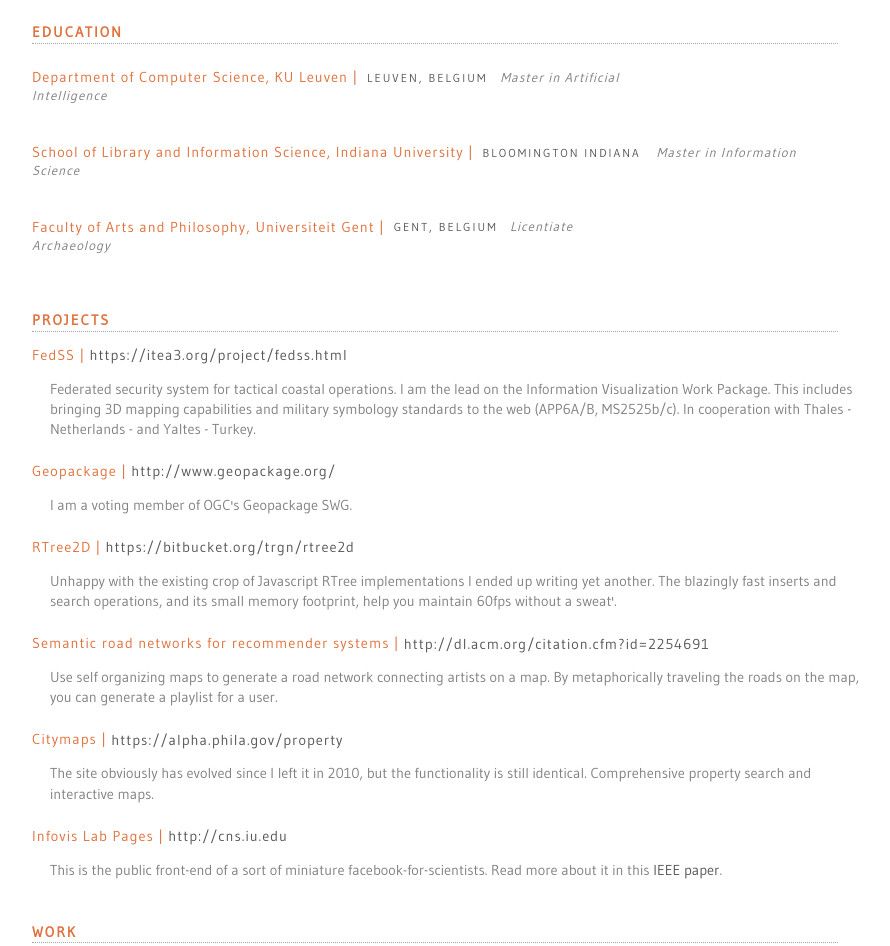
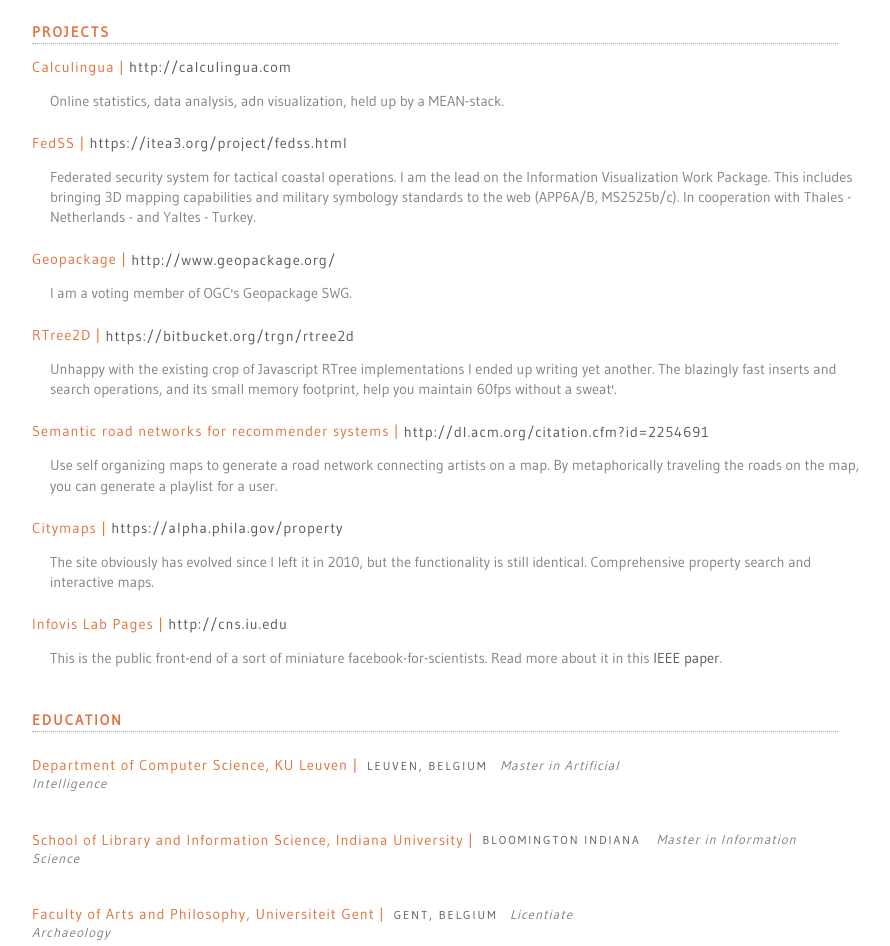
Before and after one commit to thomasneirynck/hepburnave-resume, a website: page index.html in a window 1280 px wide. Shown: the part 300-1246 px from the top of the page, without its empty margins (160-1050 px from the left). Drawn offline with Linux system fonts and the light colour scheme.

Commit message:
remove some comments

```diff
--- a/index.html
+++ b/index.html
@@ -48,28 +48,15 @@
         <br/>
     </p>
 
-    <h2 class="category-headers">Education</h2>
-    <hr>
-    <p class="primary-titles">Department of Computer Science, KU Leuven | <span
-            class="location">Leuven, Belgium</span><span
-            class="category-details">Master in Artificial Intelligence</span></p>
-
-
-    <p class="primary-titles">School of Library and Information Science, Indiana University | <span class="location">Bloomington Indiana</span><span
-            class="category-details">Master in Information Science</span></p>
-
-    <p class="primary-titles">Faculty of Arts and Philosophy, Universiteit Gent | <span
-            class="location">Gent, Belgium</span><span class="category-details">Licentiate Archaeology</span></p>
-
     <h2 class="category-headers">Projects</h2>
     <hr>
 
-    <!--<a class="primary-titles" href="http://3d.luciad.com" target="_blank">LuciadRIA | <p-->
-    <!--class="links">http://3d.luciad.com</p></a>-->
-    <!--<p class="category-description">-->
-    <!--<a href="http://www.luciad.com/products/luciadria">LuciadRIA</a> is a Javascript Developer Toolkit for building mapping applications.-->
-    <!--I helped raise this piece of software from when it was just 1 commit old to the brawny youth of today. The link above is a public demonstration of the software's 3D capabilities.-->
-    <!--</p>-->
+    <a class="primary-titles" href="http://calculingua.com" target="_blank">Calculingua | <p
+            class="links">http://calculingua.com</p></a>
+
+    <p class="category-description">
+          Online statistics, data analysis, adn visualization, held up by a MEAN-stack.
+    </p>
 
 
     <a class="primary-titles" href="https://itea3.org/project/fedss.html" target="_blank">FedSS | <p
@@ -121,6 +108,20 @@
         This is the public front-end of a sort of miniature facebook-for-scientists. Read more about it in this <a
             href="http://nwb.cns.iu.edu/papers/2007-neirynck-ivl.pdf" class="links">IEEE paper</a>.
     </p>
+
+    <h2 class="category-headers">Education</h2>
+    <hr>
+    <p class="primary-titles">Department of Computer Science, KU Leuven | <span
+            class="location">Leuven, Belgium</span><span
+            class="category-details">Master in Artificial Intelligence</span></p>
+
+
+    <p class="primary-titles">School of Library and Information Science, Indiana University | <span class="location">Bloomington Indiana</span><span
+            class="category-details">Master in Information Science</span></p>
+
+    <p class="primary-titles">Faculty of Arts and Philosophy, Universiteit Gent | <span
+            class="location">Gent, Belgium</span><span class="category-details">Licentiate Archaeology</span></p>
+
 
     <h2 class="category-headers">Work</h2>
     <hr>
```
